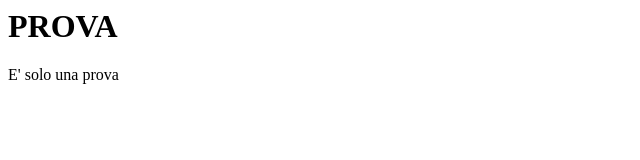
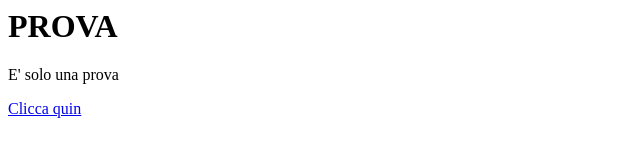
Before and after one commit to Zano76Site/Megasite, a plain HTML site: page index.html in a window 1280 px wide. Shown: the full height of the page, 0-640 px from the left. Drawn offline with Linux system fonts and the light colour scheme.

Commit message:
Update index.html

```diff
--- a/index.html
+++ b/index.html
@@ -2,5 +2,6 @@
   <BODY>
     <H1> PROVA </H1>
     <P> E' solo una prova </P>
+    <a href="pagina1.html"> Clicca quin </a>
   </BODY>
 </HTML>
```
